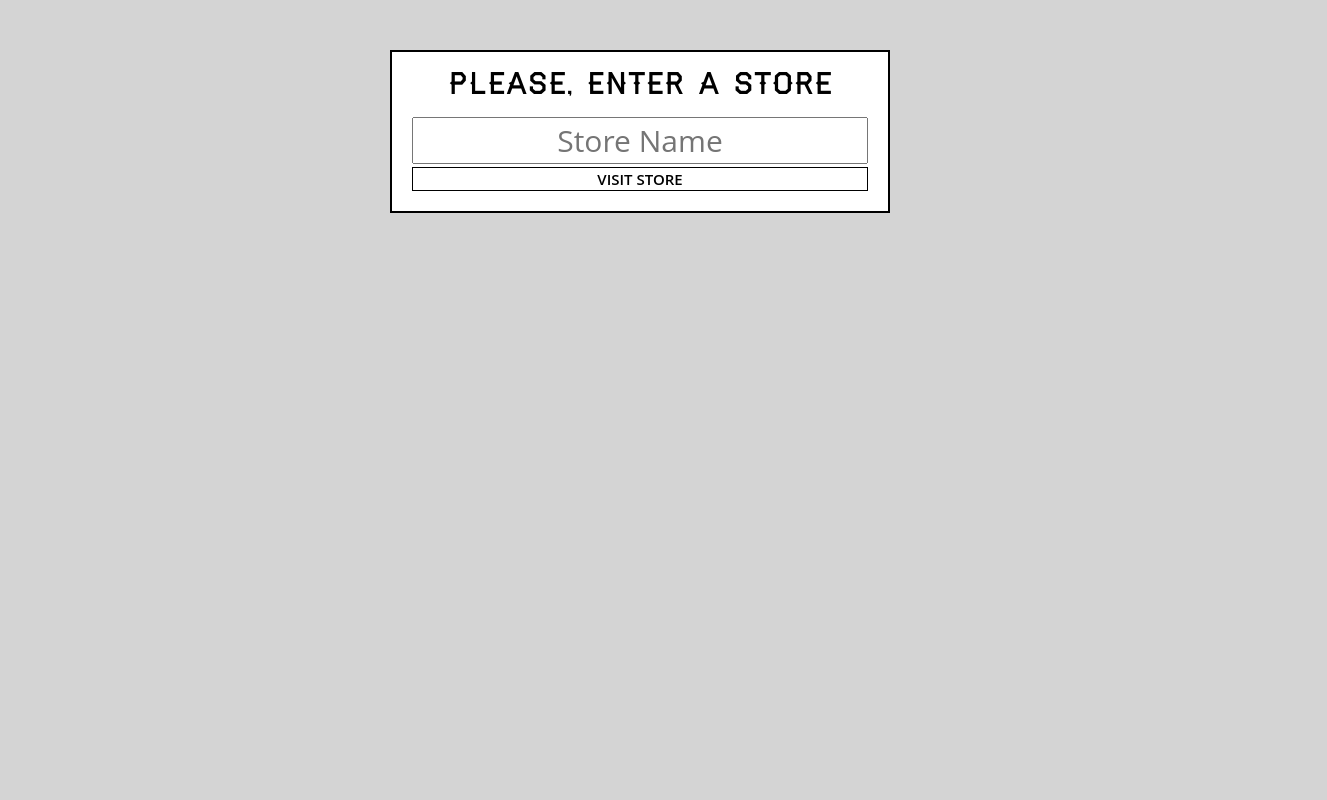
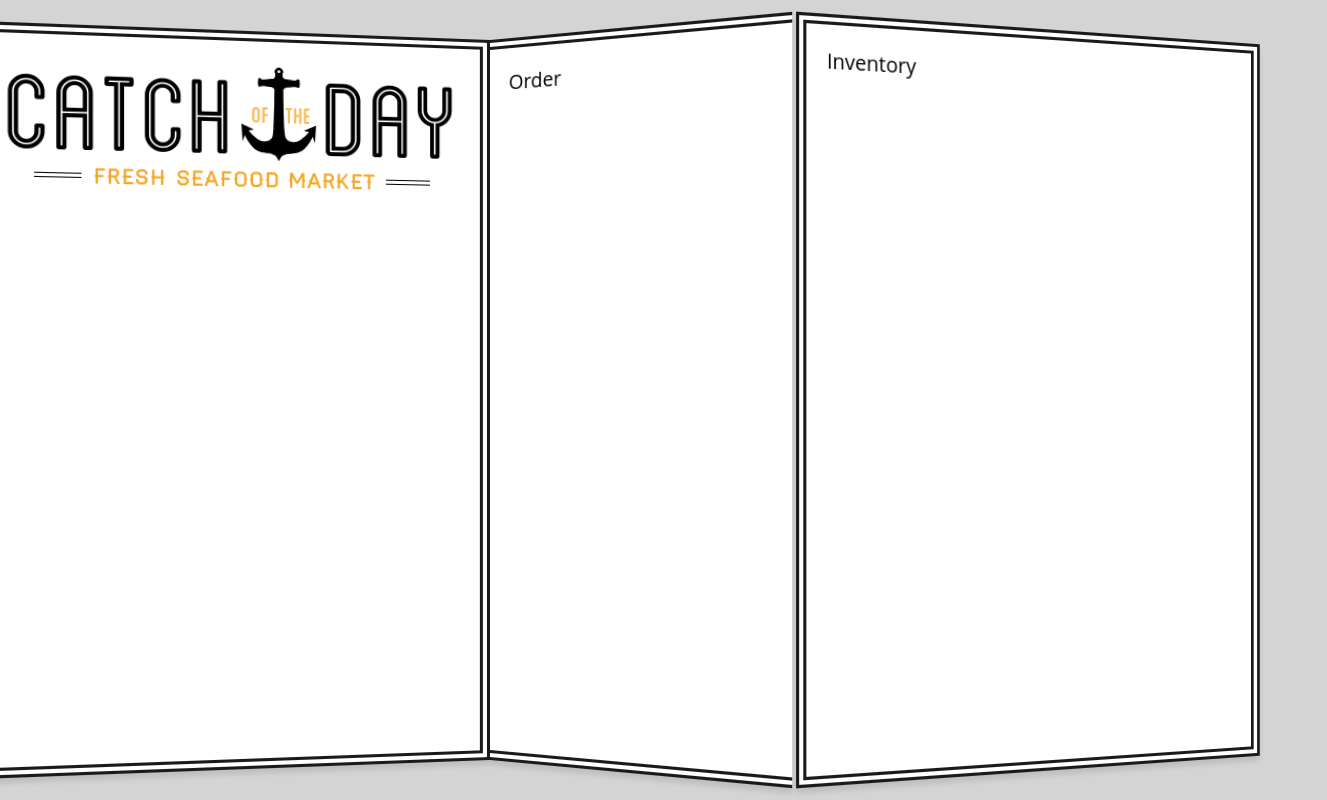
Before and after one commit to alexnas/react-fish-rest, a React (Create React App) app: page / in a window 1280 px wide. Shown: the whole page, 1327 px wide, since content can reach past the window. Built offline with nearby package versions, Linux system fonts and the light colour scheme.

Commit message:
Create application main components structure.

```diff
--- /dev/null
+++ b/src/components/App.js
@@ -0,0 +1,22 @@
+import React, { Component } from 'react';
+
+import Header from './Header';
+import Order from './Order';
+import Inventory from './Inventory';
+
+class App extends Component {
+  state = {};
+  render() {
+    return (
+      <div className='catch-of-the-day'>
+        <div className='menu'>
+          <Header />
+        </div>
+        <Order />
+        <Inventory />
+      </div>
+    );
+  }
+}
+
+export default App;
--- /dev/null
+++ b/src/components/Header.js
@@ -0,0 +1,24 @@
+import React, { Component } from 'react';
+
+class Header extends Component {
+  state = {};
+  render() {
+    return (
+      <header className='top'>
+        <h1>
+          Catch
+          <span className='ofThe'>
+            <span className='of'>Of</span>
+            <span className='the'>The</span>
+          </span>
+          Day
+        </h1>
+        <h3 className='tagline'>
+          <span>Fresh Seafood Market</span>
+        </h3>
+      </header>
+    );
+  }
+}
+
+export default Header;
--- /dev/null
+++ b/src/components/Inventory.js
@@ -0,0 +1,10 @@
+import React, { Component } from 'react';
+
+class Inventory extends Component {
+  state = {};
+  render() {
+    return <div className='inventory'>Inventory</div>;
+  }
+}
+
+export default Inventory;
--- /dev/null
+++ b/src/components/Order.js
@@ -0,0 +1,10 @@
+import React, { Component } from 'react';
+
+class Order extends Component {
+  state = {};
+  render() {
+    return <div className='order'>Order</div>;
+  }
+}
+
+export default Order;
--- a/src/index.js
+++ b/src/index.js
@@ -1,6 +1,6 @@
 import React from 'react';
 import ReactDOM from 'react-dom';
 import './css/style.css';
-import StorePicker from './components/StorePicker';
+import App from './components/App';
 
-ReactDOM.render(<StorePicker />, document.getElementById('root'));
+ReactDOM.render(<App />, document.getElementById('root'));
```
Also changed, not shown: src/App.js (deleted, +0 -11 lines).
